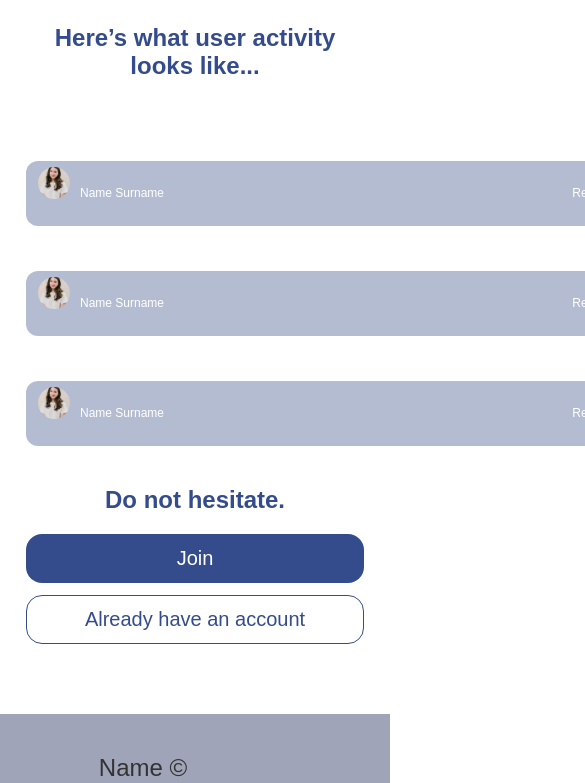
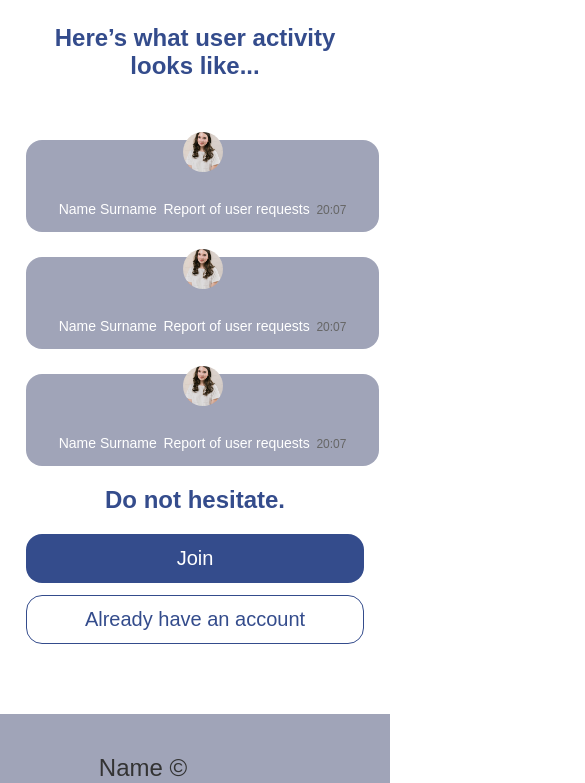
Before and after one commit to Olenadovb/mini_project_2025, a plain HTML site: page static/home_page.html in a window 390 px wide. Shown: the part 2920-3703 px from the top of the page, 585 px wide, since content can reach past the window. Drawn offline with Linux system fonts and the light colour scheme.

Commit message:
fixed home_page with Jiya

```diff
--- a/static/home_page.html
+++ b/static/home_page.html
@@ -59,26 +59,34 @@
     <!-- ACTIVITY PREVIEW -->
     <section style="margin: 71px 77px 79px 79px; align-items: center">
       <h2 style="text-align: center; color: #344c8c; font-size: 36px;">Here’s what user activity looks like...</h2>
-      <div style="margin-top: 71px; height:305px; width: 1122px;display: flex; flex-direction: column; align-items: center; gap: 25px;">
+      <div style="margin-top: 71px; height:305px; width: 95%;display: flex; flex-direction: column; align-items: center; gap: 25px; justify-content:center;">
         <div class="activity-row">
           <img src="/static/photos/person1.avif" class="avatar" />
-          <span>Name Surname</span>
-          <span style="flex: 1;">Report of user requests</span>
-          <span style="color: #666;">20:07</span>
+          <div class="activity-content">
+            <span class="name">Name Surname</span>
+            <span class="report">Report of user requests</span>
+            <span class="time">20:07</span>
+          </div>
         </div>
+
         <div class="activity-row">
           <img src="/static/photos/person1.avif" class="avatar" />
-          <span>Name Surname</span>
-          <span style="flex: 1;">Report of user requests</span>
-          <span style="color: #666;">20:05</span>
+          <div class="activity-content">
+            <span class="name">Name Surname</span>
+            <span class="report">Report of user requests</span>
+            <span class="time">20:07</span>
+          </div>
         </div>
+
         <div class="activity-row">
           <img src="/static/photos/person1.avif" class="avatar" />
-          <span>Name Surname</span>
-          <span style="flex: 1;">Report of user requests</span>
-          <span style="color: #666;">18:47</span>
+          <div class="activity-content">
+            <span class="name">Name Surname</span>
+            <span class="report">Report of user requests</span>
+            <span class="time">20:07</span>
+          </div>
         </div>
-      </div>
+
     </section>
 
     <!-- FINAL CTA -->
--- a/static/styles.css
+++ b/static/styles.css
@@ -125,7 +125,6 @@ header.navbar nav button {
   border-radius: 50%;
   object-fit: cover;
 }
-
 /* .container {
   max-width:  100%;
   align-items: center;
@@ -949,6 +948,34 @@ max-width: 600px;
 .contact-socials a:hover {
   text-decoration: underline;
 }
+@media (max-width: 600px) {
+  .activity-row {
+    flex-direction: column;
+    align-items: center;
+    text-align: center;
+  }
+
+  .activity-row img {
+    width: 48px;
+    height: 48px;
+    margin-bottom: 8px;
+  }
+
+  .activity-row span {
+    width: 100%;
+    font-size: 14px;
+  }
+
+  .activity-row span:last-child {
+    margin-top: 4px;
+    font-size: 12px;
+    color: #666;
+    text-align: center;
+  }
+}
+
+
+
 
 @media screen and (max-width: 600px) {
 
@@ -993,48 +1020,8 @@ max-width: 600px;
     box-sizing: border-box;
   }
 
-  .activity-row {
-    width: 100% !important;
-    max-width: 100% !important;
-    margin: 10px 0 !important;
-    padding: 8px 12px !important;
-    display: flex !important;
-    align-items: center !important;
-    gap: 10px !important;
-    background-color: #b4bcd2;
-    border-radius: 12px !important;
-    box-sizing: border-box;
-    flex-wrap: nowrap !important;
-  }
 
-  .activity-row img {
-    width: 32px !important;
-    height: 32px !important;
-    border-radius: 50% !important;
-    flex-shrink: 0 !important;
-  }
 
-  .activity-row span {
-    font-size: 12px !important;
-    line-height: 1.2 !important;
-    text-align: left !important;
-    flex: 1 1 auto !important;
-    word-break: break-word;
-  }
-
-  .activity-row span:last-child {
-    font-size: 12px !important;
-    flex: none !important;
-    text-align: right !important;
-    color: #666 !important;
-    margin-left: auto !important;
-  }
-
-  .activity-section-wrapper {
-    padding: 0 16px !important;
-    width: 100% !important;
-    box-sizing: border-box;
-  }
 
   img[src="/static/photos/photo_volunteers.png"] {
     width: auto !important;
@@ -1042,10 +1029,10 @@ max-width: 600px;
     max-width: 90% !important;
   }
   .about-image {
-    width: 150%;        /* make it scale nicely on mobile */
-    max-width: 400px;  /* optional limit */
-    margin: 0 auto;    /* center the image */
-    display: block;    /* ensure it’s treated as block for centering */
+    width: 150%;
+    max-width: 400px;
+    margin: 0 auto;
+    display: block;
   }
 }
 
```
